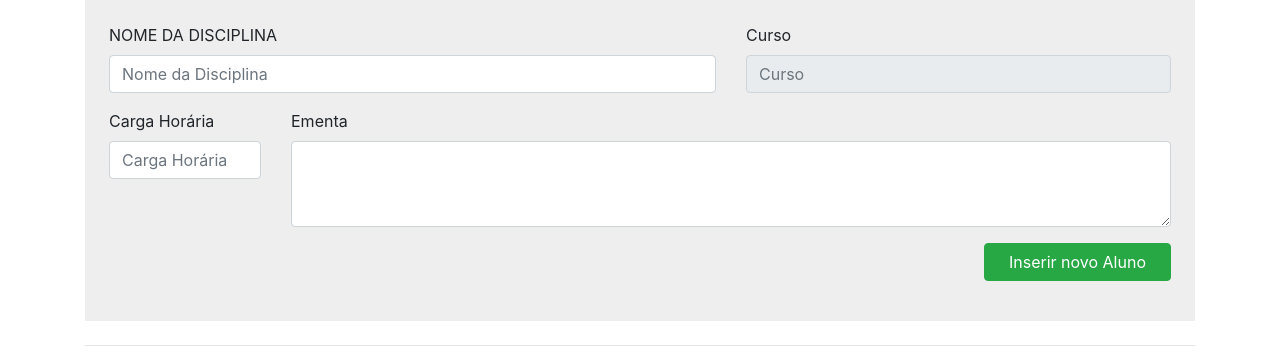
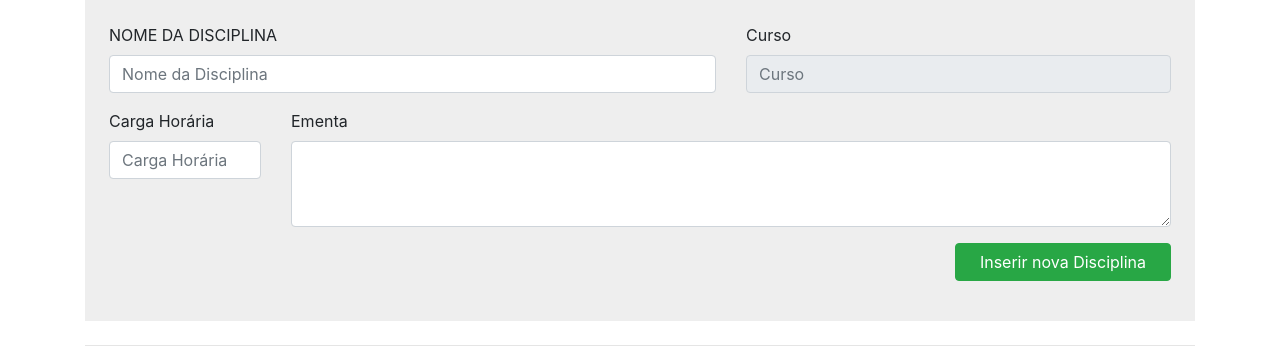
Before and after one commit to rodolfo-santos/controle-academico, a PHP site: page /index.php?pagina=disciplinas&id_curso=&nome_curso= in a window 1280 px wide, after a click on "Inserir Disciplina". Shown: the part 199-561 px from the top of the page. Run offline with PHP 8.4, Linux system fonts and the light colour scheme; data comes from the database, SQL or seed files in the repository; some libraries are stand-ins or nearby versions.

Commit message:
Alteração do texto do botao - Inserir Disiciplinas

```diff
--- a/views/disciplinas.php
+++ b/views/disciplinas.php
@@ -58,7 +58,7 @@
   </div>
   <div class="row">
     <div class="form-group col-12 d-flex justify-content-end">
-        <button type="submit" class="btn btn-success px-4">Inserir novo Aluno</button>
+        <button type="submit" class="btn btn-success px-4">Inserir nova Disciplina</button>
     </div>
   </div>
 
```
